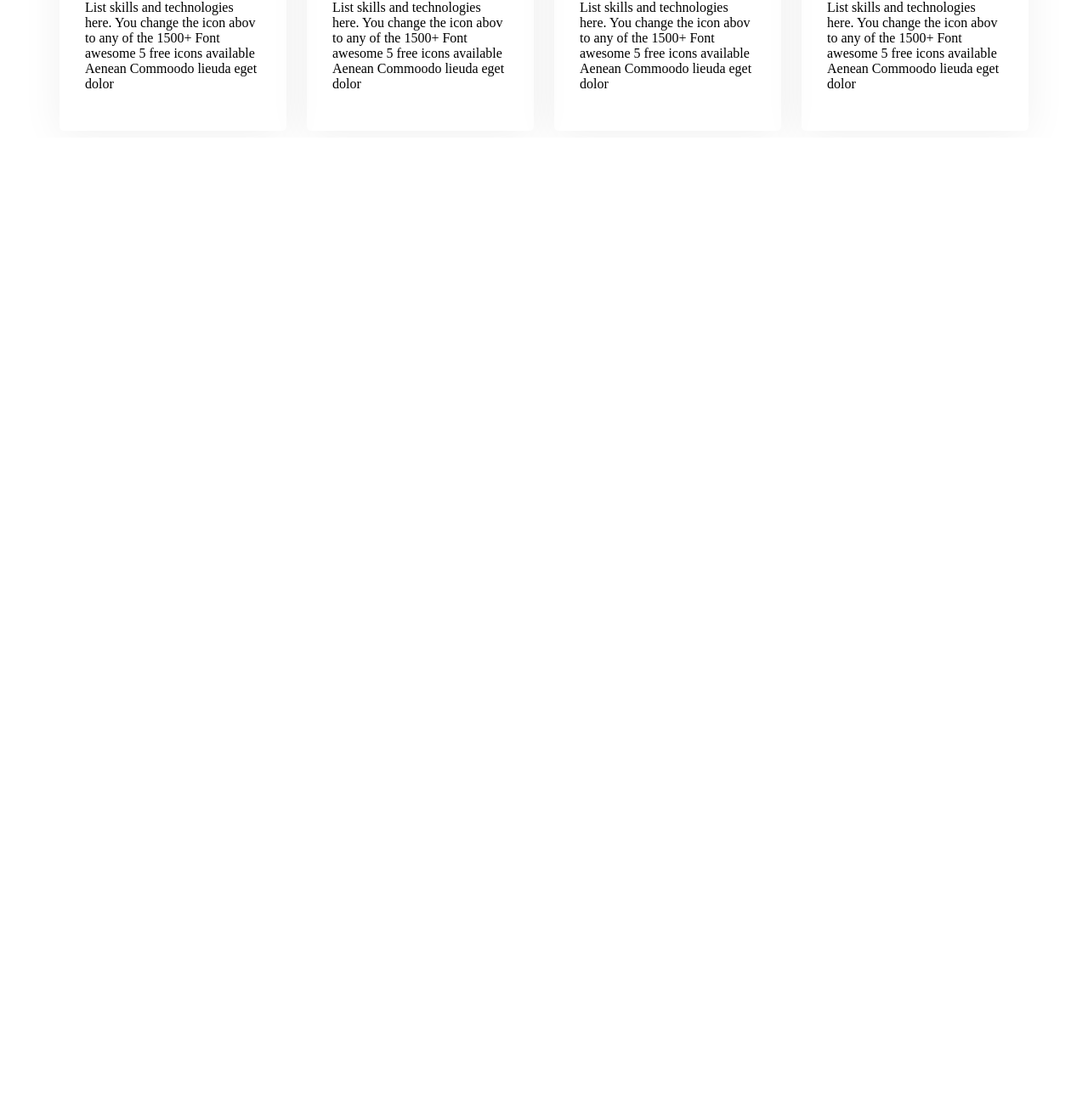
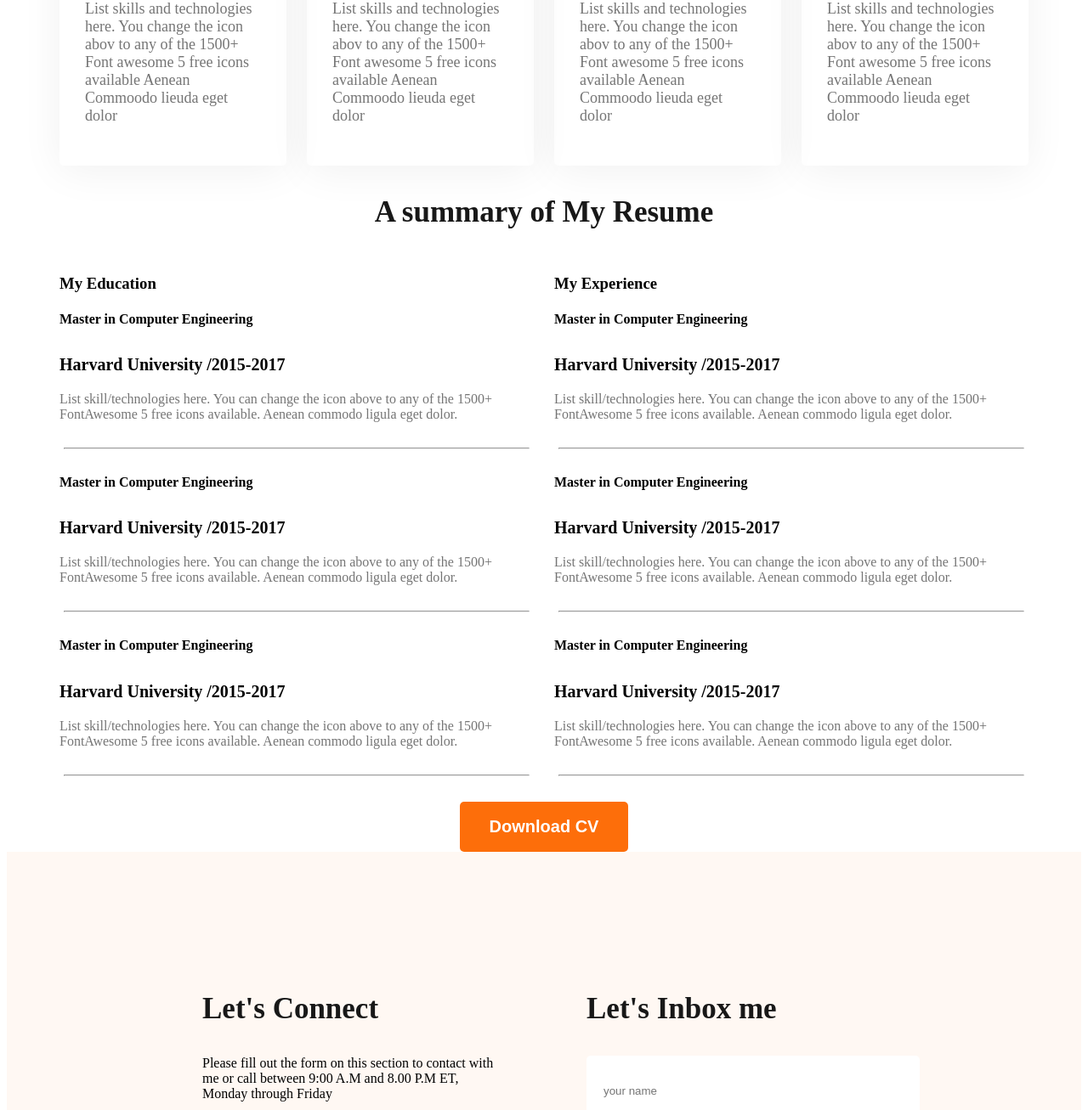
Before and after one commit to neloy694-spec/Web-Developer-Portfolio, a plain HTML site: page index.html in a window 1280 px wide. Shown: the part 1742-3049 px from the top of the page at 85% size. Before the commit the page ends 1904 px from the top, so only its background shows below. Drawn offline with Linux system fonts and the light colour scheme.

Commit message:
Final commit

```diff
--- a/index.html
+++ b/index.html
@@ -91,7 +91,7 @@
                 <div class="skill">
                     <img src="nodejs.png" alt="">
                     <h4 class="skill-title">Note js</h4>
-                    <p class="skill-description">
+                    <p class="skill-description section-description">
                         List skills and technologies
                         here. You change the icon abov to any of the 1500+ Font awesome 5 free
                         icons available Aenean Commoodo lieuda eget dolor
@@ -100,7 +100,7 @@
                 <div class="skill">
                     <img src="js.png" alt="">
                     <h4 class="skill-title">Vanila Javascript</h4>
-                    <p class="skill-description">List skills and technologies
+                    <p class="skill-description section-description">List skills and technologies
                         here. You change the icon abov to any of the 1500+ Font awesome 5 free
                         icons available Aenean Commoodo lieuda eget dolor
                     </p>
@@ -108,7 +108,7 @@
                 <div class="skill">
                     <img src="react.png" alt="">
                     <h4 class="skill-title">React</h4>
-                    <p class="skill-description">
+                    <p class="skill-description section-description ">
                         List skills and technologies
                         here. You change the icon abov to any of the 1500+ Font awesome 5 free
                         icons available Aenean Commoodo lieuda eget dolor
@@ -117,7 +117,7 @@
                 <div class="skill">
                     <img src="mongo.png" alt="">
                     <h4 class="skill-title">Mongo BD</h4>
-                    <p class="skill-description">
+                    <p class="skill-description section-description">
                         List skills and technologies
                         here. You change the icon abov to any of the 1500+ Font awesome 5 free
                         icons available Aenean Commoodo lieuda eget dolor
@@ -126,8 +126,104 @@
             </div>
         </section>
 
+        <section class="resume">
+            <h3 class="section-title">A summary of My Resume</h3>
+            <div class="resume-conteinar">
+                <div class="resume-column">
+                    <h3 class="resume-column-title">My Education</h3>
+                    <div class="experience">
+                        <h4 class="experience-title">Master in Computer Engineering</h4>
+                        <h5 class="experience-sub-title ">Harvard University /2015-2017</h5>
+                        <div class="experience-description ">
+                            List skill/technologies here. You can change the icon above
+                            to any of the 1500+ FontAwesome 5 free icons available. Aenean
+                            commodo ligula eget dolor.
+                        </div>
+                    </div>
+                    <hr>
+                    <div class="experience">
+                        <h4 class="experience-title">Master in Computer Engineering</h4>
+                        <h5 class="experience-sub-title ">Harvard University /2015-2017</h5>
+                        <div class="experience-description ">
+                            List skill/technologies here. You can change the icon above
+                            to any of the 1500+ FontAwesome 5 free icons available. Aenean
+                            commodo ligula eget dolor.
+                        </div>
+                    </div>
+                    <hr>
+                    <div class="experience">
+                        <h4 class="experience-title">Master in Computer Engineering</h4>
+                        <h5 class="experience-sub-title ">Harvard University /2015-2017</h5>
+                        <div class="experience-description ">
+                            List skill/technologies here. You can change the icon above
+                            to any of the 1500+ FontAwesome 5 free icons available. Aenean
+                            commodo ligula eget dolor.
+                        </div>
+                    </div>
+                    <hr>
+                </div>
+                <div class="resume-column">
+                    <h3 class="resume-column-title">My Experience</h3>
+                    <div class="experience">
+                        <h4 class="experience-title">Master in Computer Engineering</h4>
+                        <h5 class="experience-sub-title ">Harvard University /2015-2017</h5>
+                        <div class="experience-description ">
+                            List skill/technologies here. You can change the icon above
+                            to any of the 1500+ FontAwesome 5 free icons available. Aenean
+                            commodo ligula eget dolor.
+                        </div>
+                    </div>
+                    <hr>
+                    <div class="experience">
+                        <h4 class="experience-title">Master in Computer Engineering</h4>
+                        <h5 class="experience-sub-title ">Harvard University /2015-2017</h5>
+                        <div class="experience-description ">
+                            List skill/technologies here. You can change the icon above
+                            to any of the 1500+ FontAwesome 5 free icons available. Aenean
+                            commodo ligula eget dolor.
+                        </div>
+                    </div>
+                    <hr>
+                    <div class="experience">
+                        <h4 class="experience-title">Master in Computer Engineering</h4>
+                        <h5 class="experience-sub-title ">Harvard University /2015-2017</h5>
+                        <div class="experience-description ">
+                            List skill/technologies here. You can change the icon above
+                            to any of the 1500+ FontAwesome 5 free icons available. Aenean
+                            commodo ligula eget dolor.
+                        </div>
+                    </div>
+                    <hr>
+                </div>
+            </div>
+            <button class="btn-primary">Download CV</button>
+        </section>
+
     </main>
-    <footer>
+    <footer class="secondary-bg footer">
+        <div class="footer-column">
+            <h3 class="section-title">Let's Connect</h3>
+            <p>Please fill out the form on this section to contact with me or call between
+                9:00 A.M and 8.00 P.M ET, Monday through Friday
+            </p>
+            <div>
+                <a href=""><img src="facebook.png" alt=""></a>
+                <a href=""><img src="insta.png" alt=""></a>
+                <a href=""><img src="twitter.png" alt=""></a>
+            </div>
+
+        </div>
+        <div class="footer-column">
+            <h3 class="section-title">Let's Inbox me</h3>
+            <form class="form" action="">
+                <input type="text" name="name" id="name" placeholder="your name"><br><br>
+                <input type="email" name="email" id="email" placeholder="your email"><br><br>
+                <textarea cols="30" rows="20" placeholder="Message" ></textarea>
+                <input type="submit" value="submit" class="btn-primary">
+            </form>
+
+
+        </div>
 
     </footer>
 </body>
--- a/style.css
+++ b/style.css
@@ -169,3 +169,50 @@ main{
     border-radius: 5px;
 
 }
+
+/* Resume section style */
+.resume-conteinar{
+    display: flex;
+    gap: 24px;
+    text-align: left;
+}
+
+.experience-sub-title {
+    font-size: 20px;
+   font-weight: 600;
+   margin-bottom: 20px;
+}
+
+.experience-description , experience-sub-title {
+    color: #757575;
+
+}
+
+.resume hr{
+    margin: 30px 5px;
+}
+.resume{
+    text-align: center;
+}
+/* footer styles */
+.footer{
+   padding: 130px 230px;
+   display: flex;
+   gap: 100px;
+}
+
+.footer-column{
+    width: 50%;
+}
+
+footer input[type="text"] ,footer input[type="email"],footer textarea
+{
+ height: 64px;
+ border-radius: 5px;
+ background-color: white;
+display: block;
+width: 100%;
+padding: 10px 20px;
+margin-bottom: 24px;
+border: none;
+}
```
Lines whose indentation alone changed are shown as unchanged.
